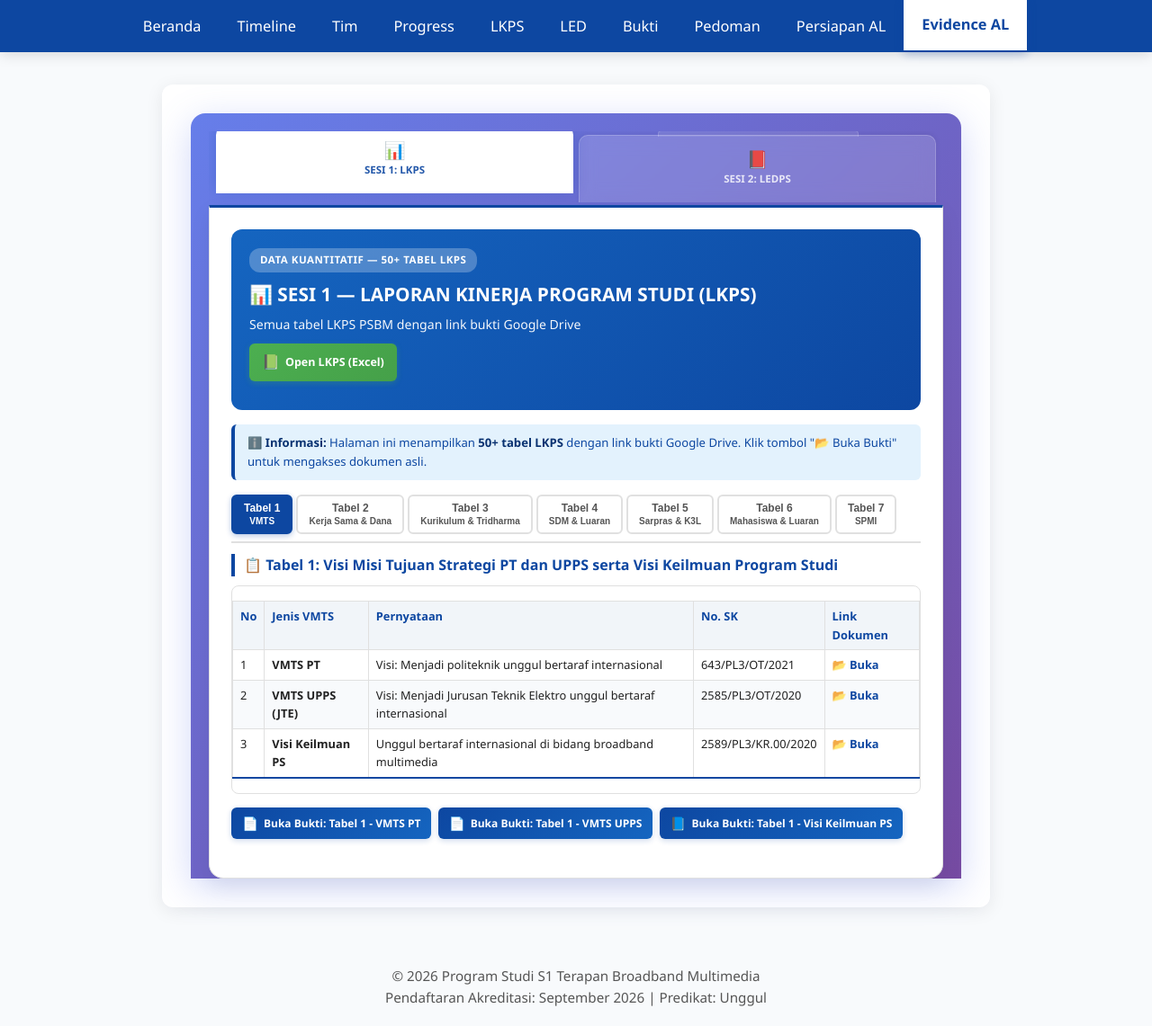
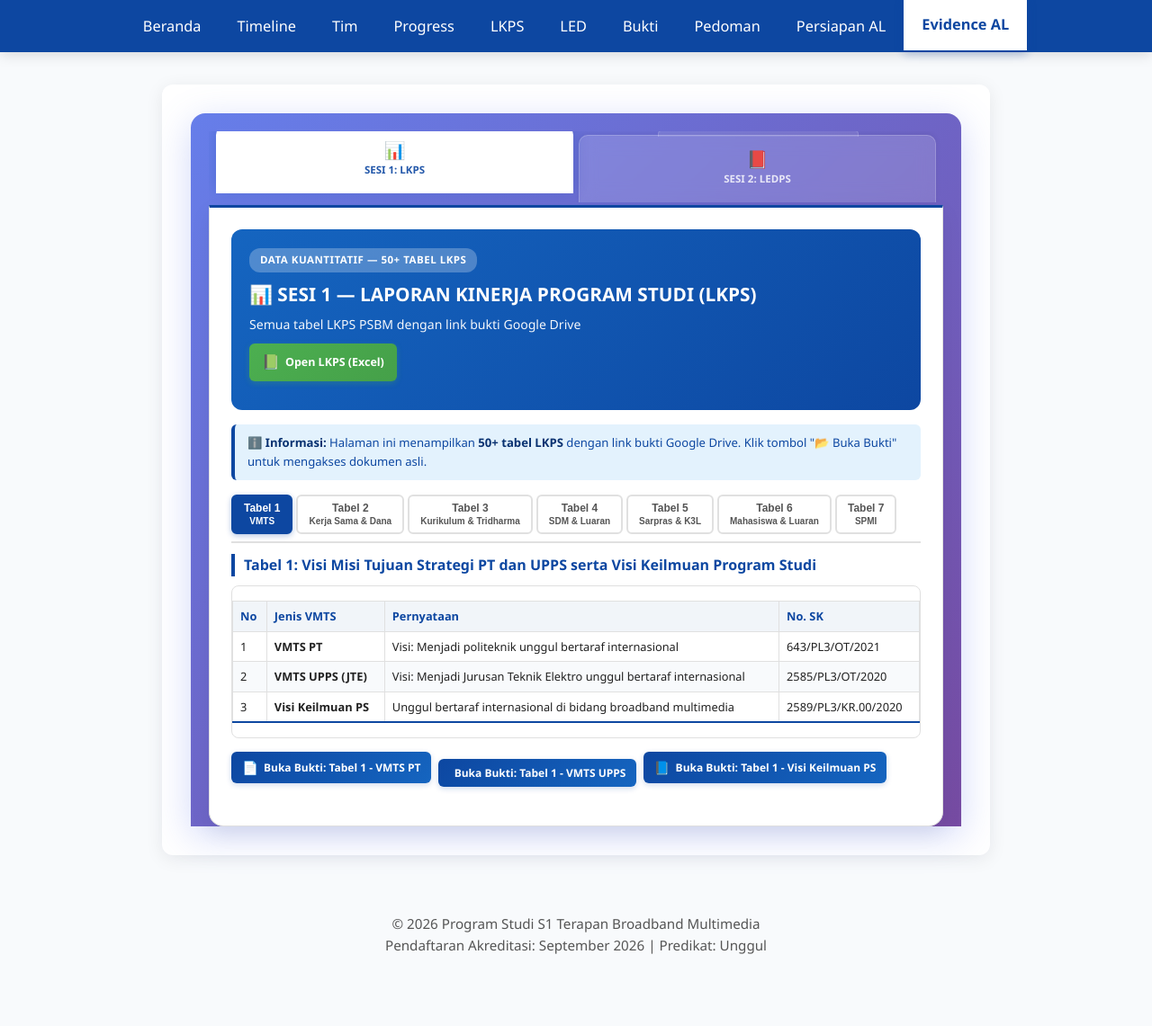
Before and after one commit to portal-psbm/aksibm-26, a Jekyll site: the page built from evidence-al.md, in a window 1280 px wide and 1141 px high. Shown: the whole window at 90% size. Built offline with Jekyll 4.4.1, drawn with Linux system fonts in a browser that asks for light colours.

Commit message:
update evidence-al

```diff
--- a/evidence-al.md
+++ b/evidence-al.md
@@ -169,27 +169,26 @@ permalink: /evidence-al/
       </div>
 
       <!-- TABEL 1: VMTS -->
-      <div class="lkps-table-panel active" id="lkps-t1">
-        <div class="lkps-section">
-          <h3>📋 Tabel 1: Visi Misi Tujuan Strategi PT dan UPPS serta Visi Keilmuan Program Studi</h3>
-          <div class="table-responsive">
-            <table class="lkps-table">
-              <thead><tr><th>No</th><th>Jenis VMTS</th><th>Pernyataan</th><th>No. SK</th><th>Link Dokumen</th></tr></thead>
-              <tbody>
-                <tr><td>1</td><td><strong>VMTS PT</strong></td><td>Visi: Menjadi politeknik unggul bertaraf internasional</td><td>643/PL3/OT/2021</td><td class="link-cell"><a href="https://drive.google.com/drive/folders/1EGqnMf6ZPJ_skiJBP5tOCXhlCJiYKqPU" target="_blank">📂 Buka</a></td></tr>
-                <tr><td>2</td><td><strong>VMTS UPPS (JTE)</strong></td><td>Visi: Menjadi Jurusan Teknik Elektro unggul bertaraf internasional</td><td>2585/PL3/OT/2020</td><td class="link-cell"><a href="https://drive.google.com/drive/folders/1JiRWv_v_-pbrFTMl74JwQzJ1ZNnCpcOt" target="_blank">📂 Buka</a></td></tr>
-                <tr><td>3</td><td><strong>Visi Keilmuan PS</strong></td><td>Unggul bertaraf internasional di bidang broadband multimedia</td><td>2589/PL3/KR.00/2020</td><td class="link-cell"><a href="https://drive.google.com/drive/folders/1kEN_2TU9W6vch8kkKwB0qG83rU89ujxf" target="_blank">📂 Buka</a></td></tr>
-              </tbody>
-            </table>
-          </div>
-          <div style="margin-top:10px;">
-            <a href="https://drive.google.com/drive/folders/1EGqnMf6ZPJ_skiJBP5tOCXhlCJiYKqPU" target="_blank" class="table-link-btn"><span class="btn-icon">📄</span> Buka Bukti: Tabel 1 - VMTS PT</a>
-            <a href="https://drive.google.com/drive/folders/1JiRWv_v_-pbrFTMl74JwQzJ1ZNnCpcOt" target="_blank" class="table-link-btn"><span class="btn-icon">📄</span> Buka Bukti: Tabel 1 - VMTS UPPS</a>
-            <a href="https://drive.google.com/drive/folders/1kEN_2TU9W6vch8kkKwB0qG83rU89ujxf" target="_blank" class="table-link-btn"><span class="btn-icon">📘</span> Buka Bukti: Tabel 1 - Visi Keilmuan PS</a>
-          </div>
-        </div>
-      </div>
-
+<div class="lkps-table-panel active" id="lkps-t1">
+  <div class="lkps-section">
+    <h3> Tabel 1: Visi Misi Tujuan Strategi PT dan UPPS serta Visi Keilmuan Program Studi</h3>
+    <div class="table-responsive">
+      <table class="lkps-table">
+        <thead><tr><th>No</th><th>Jenis VMTS</th><th>Pernyataan</th><th>No. SK</th></tr></thead>
+        <tbody>
+          <tr><td>1</td><td><strong>VMTS PT</strong></td><td>Visi: Menjadi politeknik unggul bertaraf internasional</td><td>643/PL3/OT/2021</td></tr>
+          <tr><td>2</td><td><strong>VMTS UPPS (JTE)</strong></td><td>Visi: Menjadi Jurusan Teknik Elektro unggul bertaraf internasional</td><td>2585/PL3/OT/2020</td></tr>
+          <tr><td>3</td><td><strong>Visi Keilmuan PS</strong></td><td>Unggul bertaraf internasional di bidang broadband multimedia</td><td>2589/PL3/KR.00/2020</td></tr>
+        </tbody>
+      </table>
+    </div>
+    <div style="margin-top:10px;">
+      <a href="https://drive.google.com/drive/folders/1EGqnMf6ZPJ_skiJBP5tOCXhlCJiYKqPU" target="_blank" class="table-link-btn"><span class="btn-icon">📄</span> Buka Bukti: Tabel 1 - VMTS PT</a>
+      <a href="https://drive.google.com/drive/folders/1JiRWv_v_-pbrFTMl74JwQzJ1ZNnCpcOt" target="_blank" class="table-link-btn"><span class="btn-icon"></span> Buka Bukti: Tabel 1 - VMTS UPPS</a>
+      <a href="https://drive.google.com/drive/folders/1kEN_2TU9W6vch8kkKwB0qG83rU89ujxf" target="_blank" class="table-link-btn"><span class="btn-icon">📘</span> Buka Bukti: Tabel 1 - Visi Keilmuan PS</a>
+    </div>
+  </div>
+</div>
       <!-- TABEL 2: KERJA SAMA & DANA -->
       <div class="lkps-table-panel" id="lkps-t2">
         <div class="lkps-section">
```
